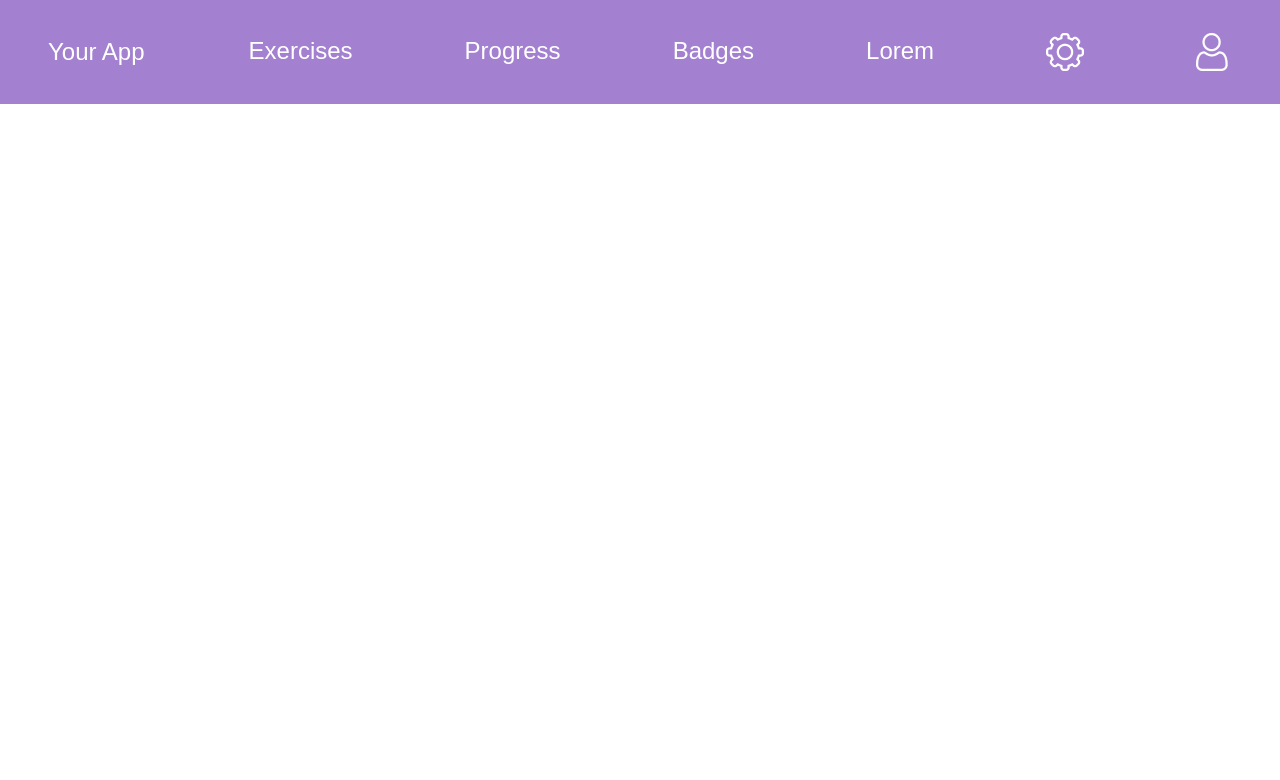
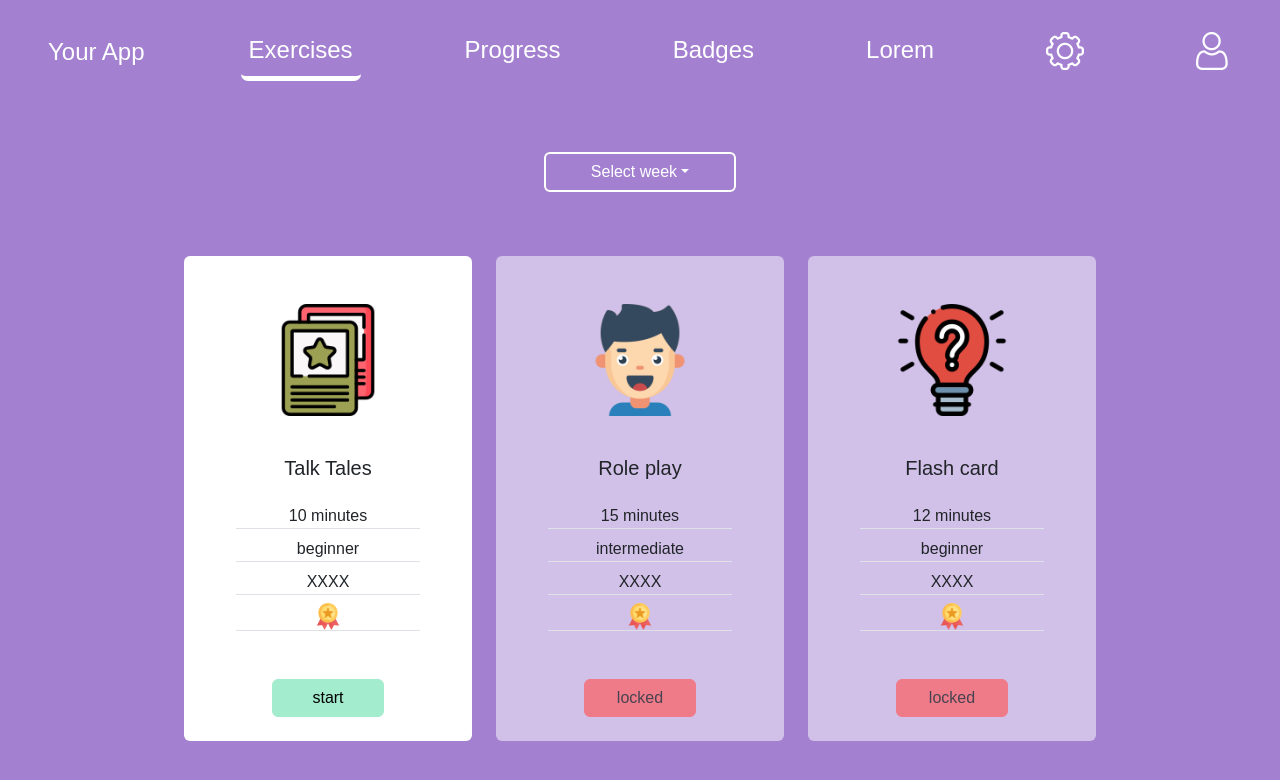
Before and after one commit to Anuntayaice/artyapp-project, a React (Create React App) app: page /exerciselist in a window 1280 px wide. Shown: the top 780 px of the page. Built offline with nearby package versions, Linux system fonts and the light colour scheme.

Commit message:
exercise lists + dropdown

```diff
--- a/sass/custom.scss
+++ b/sass/custom.scss
@@ -1,5 +1,7 @@
 $primary: #faf45a;
 $secondary: #a380d0;
+$success : #A3ECCE;
+$danger : #FF5757;
 
 
 @import "../node_modules/bootstrap/scss/bootstrap.scss";
--- a/src/App.js
+++ b/src/App.js
@@ -6,6 +6,7 @@ import Home from "./Pages/Home";
 import Exercises from "./Pages/Exercises";
 import MainNavBar from "./components/navbars/MainNavBar";
 import Progress from "./Pages/Progress";
+import ExerciseList from "./Pages/ExerciseList";
 
 
 function App() {
@@ -17,6 +18,7 @@ function App() {
           <Route path="/" element={<Home />}></Route>
           <Route path="/login" element={<Login />}></Route>
           <Route path="/exercises" element={<Exercises />}></Route>
+          <Route path="/exerciselist" element={<ExerciseList />}></Route>
           <Route path="/progress" element={<Progress />}></Route>
         </Routes>
       </BrowserRouter>
--- /dev/null
+++ b/src/Pages/ExerciseList.js
@@ -0,0 +1,85 @@
+import React from "react";
+import { Row, Dropdown } from "react-bootstrap";
+import ExPreviewCard from "../components/cards/ExPreviewCard";
+import { useState } from "react";
+
+const ExerciseList = () => {
+  const [selectedItem, setSelectedItem] = useState("Select week");
+  const exerciseData = [
+    {
+      id: 1,
+      title: "Talk Tales",
+      time: "10 minutes",
+      level: "beginner",
+      img: "details1.png",
+      status: "start",
+    },
+    {
+      id: 2,
+      title: "Role play",
+      time: "15 minutes",
+      level: "intermediate",
+      img: "details2.png",
+      status: "locked",
+    },
+    {
+      id: 3,
+      title: "Flash card",
+      time: "12 minutes",
+      level: "beginner",
+      img: "details3.png",
+      status: "locked",
+    },
+  ];
+  const handleItemClick = (item) => {
+    setSelectedItem(item);
+  };
+
+  return (
+    <div className="bg-secondary vh-100 ">
+      <Dropdown className="custom-font">
+        <Dropdown.Toggle
+          variant="none"
+          style={{
+            background: "none",
+            border: "2px solid white",
+            color: "white",
+            width: "12em",
+          }}
+          className="mt-5"
+        >
+          {selectedItem}
+        </Dropdown.Toggle>
+
+        <Dropdown.Menu>
+          <Dropdown.Item onClick={() => handleItemClick("Week 1")}>
+            Week 1
+          </Dropdown.Item>
+          <Dropdown.Item onClick={() => handleItemClick("Week 2")}>
+            Week 2
+          </Dropdown.Item>
+          <Dropdown.Item onClick={() => handleItemClick("Week 3")}>
+            Week 3
+          </Dropdown.Item>
+        </Dropdown.Menu>
+      </Dropdown>{" "}
+      <div className="container d-flex justify-content-center align-items-center ">
+        <Row className="mt-5 ">
+          {exerciseData.map((exercise) => (
+            <div key={exercise.id} className="col-md-4 mt-3">
+              <ExPreviewCard
+                title={exercise.title}
+                time={exercise.time}
+                level={exercise.level}
+                img={exercise.img}
+                status={exercise.status}
+              />
+            </div>
+          ))}
+        </Row>
+      </div>
+    </div>
+  );
+};
+
+export default ExerciseList;
--- a/src/components/cards/ExCard.js
+++ b/src/components/cards/ExCard.js
@@ -7,6 +7,10 @@ const ExCard = ({ imageSrc, textSets }) => {
   const [currentIndex, setCurrentIndex] = useState(0);
   const [progressValue, setProgressValue] = useState(0);
   const [showCongratulations, setShowCongratulations] = useState(false);
+
+  const handleClick = () => {
+    window.location.href = "/exerciselist";
+  };
 
   const handleNextClick = () => {
     const newIndex = (currentIndex + 1) % textSets.length;
@@ -41,6 +45,7 @@ const ExCard = ({ imageSrc, textSets }) => {
               variant="link"
               className="text-white text-decoration-none "
               style={{ fontSize: "2em" }}
+              onClick={handleClick}
             >
               X
             </Button>
--- /dev/null
+++ b/src/components/cards/ExPreviewCard.js
@@ -0,0 +1,56 @@
+import React from "react";
+import { Image, Card, Button, Row, Col , Link} from "react-bootstrap";
+
+const ExPreviewCard = ({ title, time, level, img, status }) => {
+  const isClickable = status === "start";
+  const buttonVariant = isClickable ? "success" : "danger";
+  const backgroundColor = isClickable ? "" : "rgba(255, 255, 255, 0.5)";
+
+  const handleClick = () => {
+    if (isClickable) {
+      window.location.href = "/exercises"; // Change the path to your login page
+    }
+  };
+  return (
+    <Card
+      style={{ width: "18rem", backgroundColor }}
+      className="d-flex flex-column align-items-center justify-content-center custom-font border-0"
+    >
+      <Card.Img
+        variant="top"
+        src={img}
+        style={{ maxWidth: "7em" }}
+        className="mt-5 mb-4"
+      />
+      <Card.Body>
+        <Card.Title className="mb-4">{title}</Card.Title>
+        <Row className="px-5">
+          <Col lg={12} className="border-bottom d-inline-block  mb-2">
+            {time}
+          </Col>
+          <Col lg={12} className="border-bottom d-inline-block  mb-2">
+            {level}
+          </Col>
+          <Col lg={12} className="border-bottom d-inline-block mb-2">
+            XXXX
+          </Col>
+          <Col lg={12} className="border-bottom d-inline-block mb-2">
+            {" "}
+            <Image src="medal.png" style={{ maxWidth: "1.5em" }} />
+          </Col>
+        </Row>
+      </Card.Body>
+      <Button
+        variant={buttonVariant}
+        className="my-4"
+        style={{ width: "7em" }}
+        onClick={handleClick}
+        disabled={!isClickable}
+      >
+        {status}
+      </Button>
+    </Card>
+  );
+};
+
+export default ExPreviewCard;
--- a/src/components/navbars/MainNavBar.js
+++ b/src/components/navbars/MainNavBar.js
@@ -7,6 +7,7 @@ import Exercises from "../../Pages/Exercises";
 import { Image } from "react-bootstrap";
 import { Login } from "../../Pages/Login";
 import { useLocation } from "react-router-dom";
+import ExerciseList from "../../Pages/ExerciseList";
 const MainNavBar = () => {
   const [activeSection, setActiveSection] = useState("home");
   const location = useLocation();
@@ -31,18 +32,18 @@ const MainNavBar = () => {
         <Navbar.Collapse id="basic-navbar-nav">
           <Nav className="ml-auto">
             <Nav.Link
-              href="/exercises"
+              href="/exerciselist"
               active={
-                activeSection === "exercises" ||
-                location.pathname === "/exercises"
+                activeSection === "exerciselist" ||
+                location.pathname === "/exerciselist"
               }
-              onClick={() => handleNavClick("exercises")}
+              onClick={() => handleNavClick("exerciselist")}
               style={{
                 color: "white",
                 fontSize: "1.5em",
                 borderBottom:
-                  activeSection === "exercises" ||
-                  location.pathname === "/exercises"
+                  activeSection === "exerciselist" ||
+                  location.pathname === "/exerciselist"
                     ? "5px solid white"
                     : "none",
                 borderRadius: "7px",
@@ -115,6 +116,7 @@ const MainNavBar = () => {
       </Navbar>
 
       {activeSection === "exercises" && <Exercises />}
+      {activeSection === "exerciselist" && <ExerciseList />}
       {activeSection === "login" && <Login />}
       {activeSection === "ptogress" && <Progress />}
     </div>
```
Also changed, not shown: src/css/custom.min.css, 1 other file (tests, documents, lock files or other folders).
